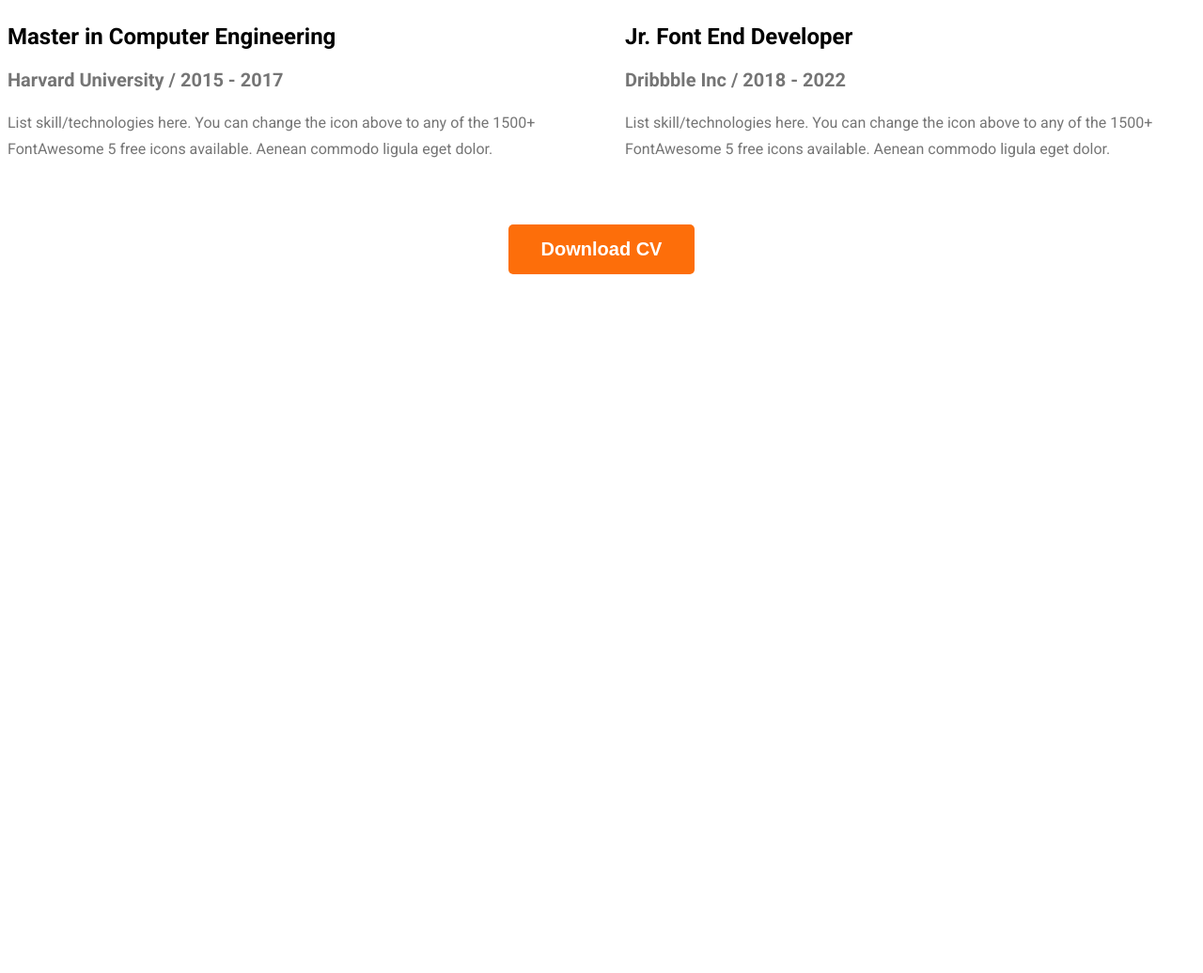
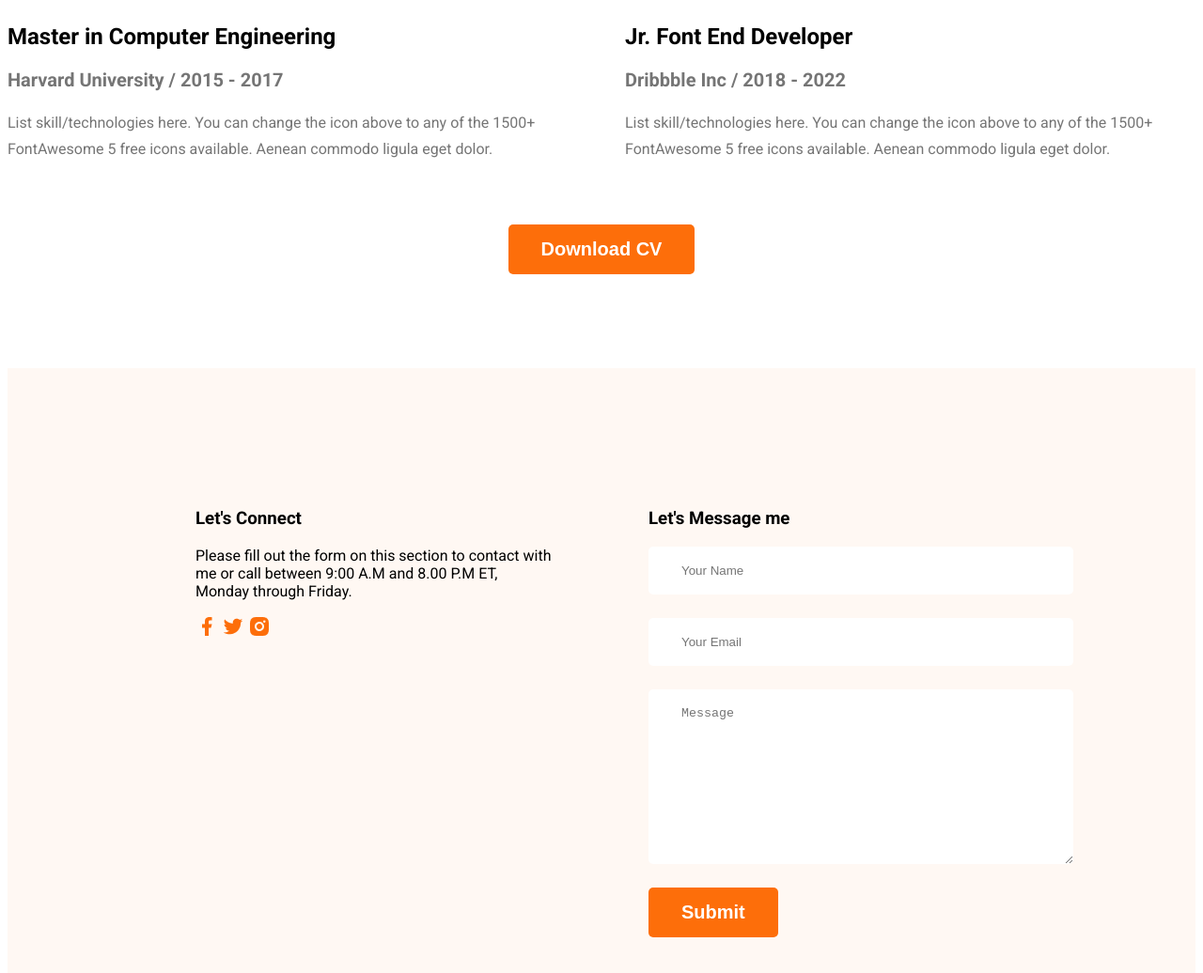
Before and after one commit to zaman575/portfolio-web, a plain HTML site: page index.html in a window 1280 px wide. Shown: the part 3009-4045 px from the top of the page at 94% size. Before the commit the page ends 3309 px from the top, so only its background shows below. Drawn offline with Linux system fonts and the light colour scheme; a web font is replaced by a local one.

Commit message:
footer message

```diff
--- a/index.html
+++ b/index.html
@@ -160,6 +160,29 @@
     </div>
    </main>
 
-   <footer></footer>
+   <footer>
+    <div class="footer-colum">
+        <h3 class="footer-section-title">Let's Connect</h3>
+        <p class="footer-section-description">Please fill out the form on this section to contact with me or call between 9:00 A.M and 8.00 P.M ET, Monday through Friday.         </p>
+        <div class="social-links">
+           <a href="#"><img src="images/icons/facebook.png" alt=""></a>
+           <a href="#"><img src="images/icons/twitter.png" alt=""></a>
+           <a href="#"><img src="images/icons/insta.png" alt=""></a>
+        </div>
+    </div>
+    <div class="footer-colum">
+        <h3 class="footer-section-title">Let's Message me</h3>
+        <form class="contact" action="">
+            <input type="text" name="name" placeholder="Your Name">
+            <input type="email" name="email" placeholder="Your Email">
+
+            <textarea name="Message" id="" placeholder="Message" cols="30" rows="10"></textarea>
+
+            <input class="btn-primary" type="button" value="Submit">
+
+        </form>
+
+    </div>
+   </footer>
 </body>
 </html>
--- a/styles/portfolio.css
+++ b/styles/portfolio.css
@@ -262,3 +262,33 @@ margin-top: 0px;
     text-align: center;
     margin-top: 50px;
 }
+
+/* footer style */
+
+footer{
+    display: flex;
+    gap: 100px;
+    background: #FFF8F3;
+    padding: 130px 200px;
+    margin-top: 100px;
+}
+
+.footer-colum{
+    width: 50%;
+}
+
+.contact input[type='text'], .contact input[type='email'], textarea {
+    display:block;
+    margin-bottom:25px;
+    padding:18px 35px;
+    border-radius:5px;
+    color:#757575;
+    background-color: #fff;
+    border:0;
+    width: 100%;
+
+}
+
+.btn-primary-last{
+    background: #FD6E0A;
+}
```
